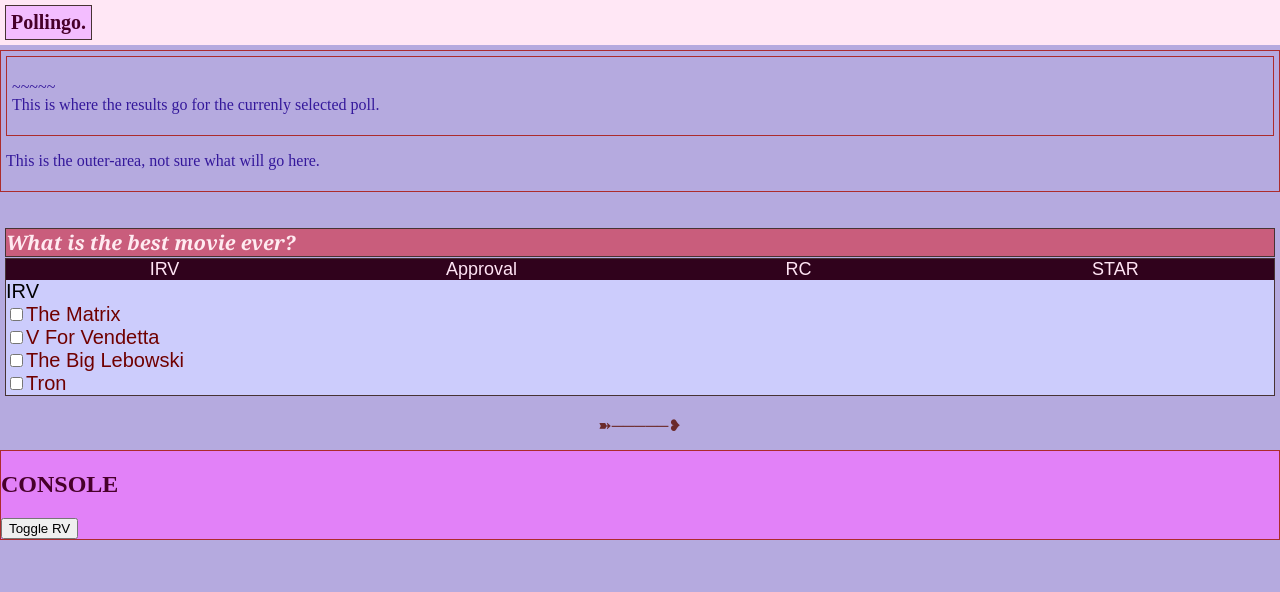
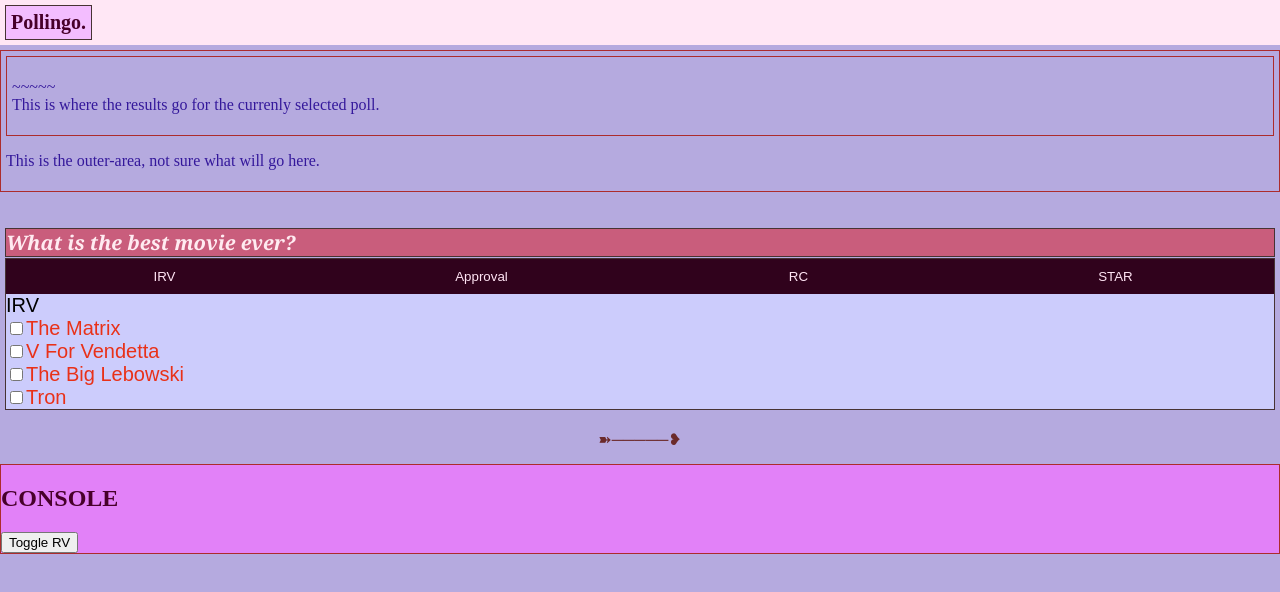
Before and after one commit to el7/Pollingo, a React (Create React App) app: page / in a window 1280 px wide. Shown: the top 592 px of the page. Built offline with nearby package versions, Linux system fonts and the light colour scheme.

Commit message:
simplifying the CSS until I get more functionality. too many CSS rules causing problems at larger screens.

```diff
--- a/src/css/main.css
+++ b/src/css/main.css
@@ -141,22 +141,22 @@ body {
 }
 
 .pollbox-1 footer .pollTypeIRV {
-  color: #700000;
+  color: #e93118;
   list-style-type: georgian;
 }
 
 .pollbox-1 footer .pollTypeApproval {
-  color: #000072;
+  color: #3b10e7;
   list-style-type: katakana-iroha;
 }
 
 .pollbox-1 footer .pollTypeRC {
-  color: #026807;
+  color: #187935;
   list-style-type: hiragana;
 }
 
 .pollbox-1 footer .pollTypeSTAR {
-  color: #695a05;
+  color: #61662f;
 }
 
 .pollbox-1 footer .tabPanel,
@@ -169,20 +169,11 @@ body {
   font-family: sans-serif;
 }
 
-.pollbox-1 .tabContainer .buttonContainer {
-  height: 50%;
-}
-
 .pollbox-1 .tabContainer .buttonContainer button {
   width: 25%;
-  height: 100%;
-  float: left;
   border: none;
-  outline: none;
   cursor: pointer;
-  padding: 0px;
-  font-family: sans-serif;
-  font-size: 18px;
+  padding: 10px;
   background-color: #30021c;
   color: #ffe4f4;
 }
--- a/src/js/components/resultsComponent.js
+++ b/src/js/components/resultsComponent.js
@@ -8,9 +8,10 @@ function ResultBox() {
         - question
         - selection text 1, 2, 3, 4
         - selection values 1, 2, 3, 4
+
+        Honestly this might be better to come from the parent and data passed
+        as parameters.
     */
-
-
 
     return (
         <div className="resultbox-container">
--- a/src/scss/1-helpers/_util_variables.scss
+++ b/src/scss/1-helpers/_util_variables.scss
@@ -26,6 +26,10 @@ $colors: (
   res-box-text-1: rgb(52, 24, 155),
   layout-one-bg-1: rgb(181, 170, 223),
   body-bg-1: rgb(181, 170, 223),
+  pb-main-body-text-1: rgb(233, 49, 24),
+  pb-main-body-text-2: rgb(59, 16, 231),
+  pb-main-body-text-3: rgb(24, 121, 53),
+  pb-main-body-text-4: rgb(97, 102, 47),
 );
 
 $sizes: (
--- a/src/scss/5-modules/_PollBox.scss
+++ b/src/scss/5-modules/_PollBox.scss
@@ -35,22 +35,22 @@
     box-sizing: border-box;
 
     .pollTypeIRV {
-      color: rgb(112, 0, 0);
+      color: getColor(pb-main-body-text-1);
       list-style-type: georgian;
     }
 
     .pollTypeApproval {
-      color: rgb(0, 0, 114);
+      color: getColor(pb-main-body-text-2);
       list-style-type: katakana-iroha;
     }
 
     .pollTypeRC {
-      color: rgb(2, 104, 7);
+      color: getColor(pb-main-body-text-3);
       list-style-type: hiragana;
     }
 
     .pollTypeSTAR {
-      color: rgb(105, 90, 5);
+      color: getColor(pb-main-body-text-4);
     }
 
     .tabPanel,
@@ -66,18 +66,11 @@
 
   .tabContainer {
     .buttonContainer {
-      height: 50%;
-
       button {
         width: 25%;
-        height: 100%;
-        float: left;
         border: none;
-        outline: none;
         cursor: pointer;
-        padding: 0px;
-        font-family: sans-serif;
-        font-size: 18px;
+        padding: 10px;
         background-color: getColor(pb-main-tab-bg-1);
         color: getColor(pb-main-tab-text-1);
       }
```
Also changed, not shown: 1 other file (tests, documents, lock files or other folders).
